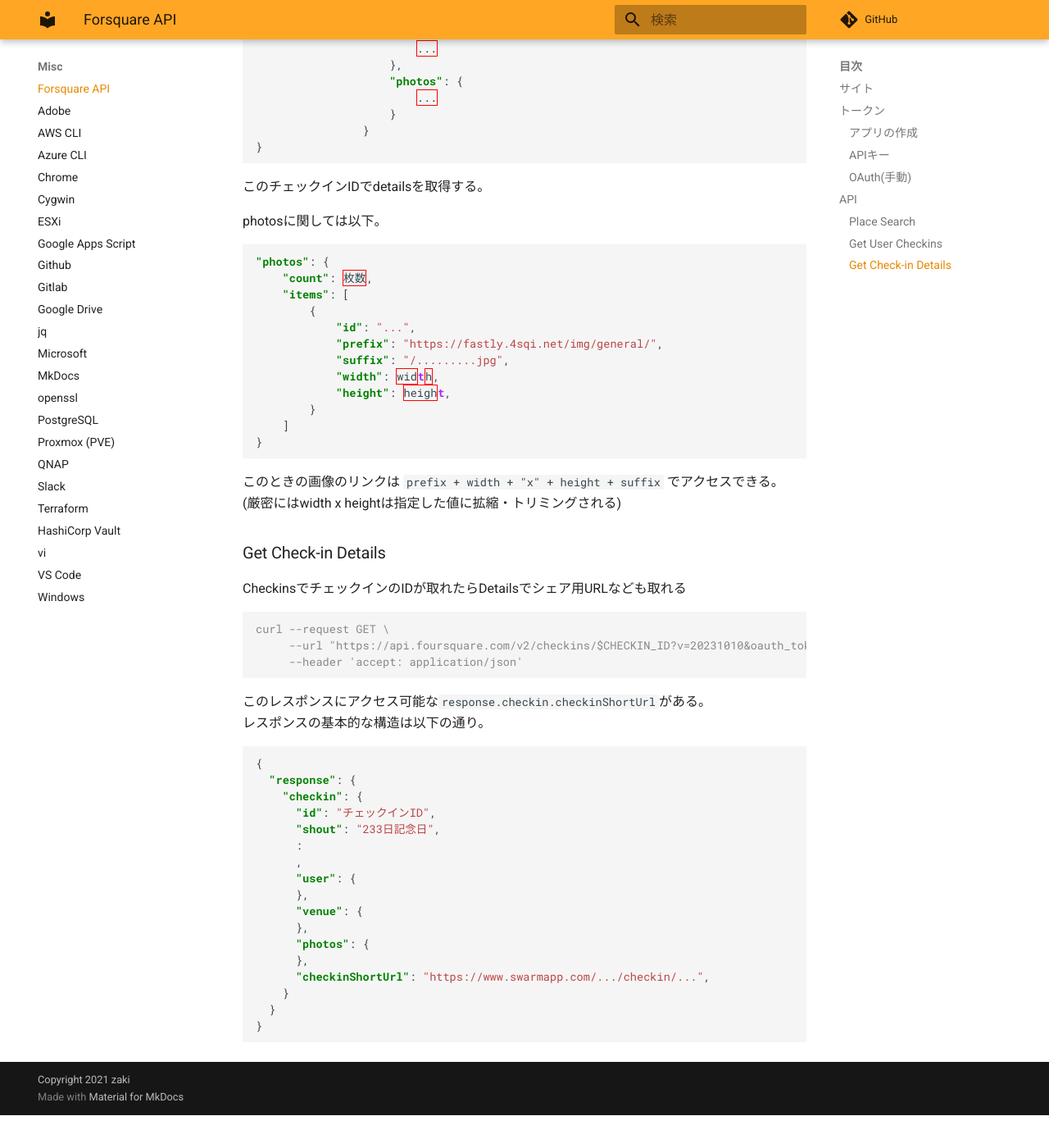
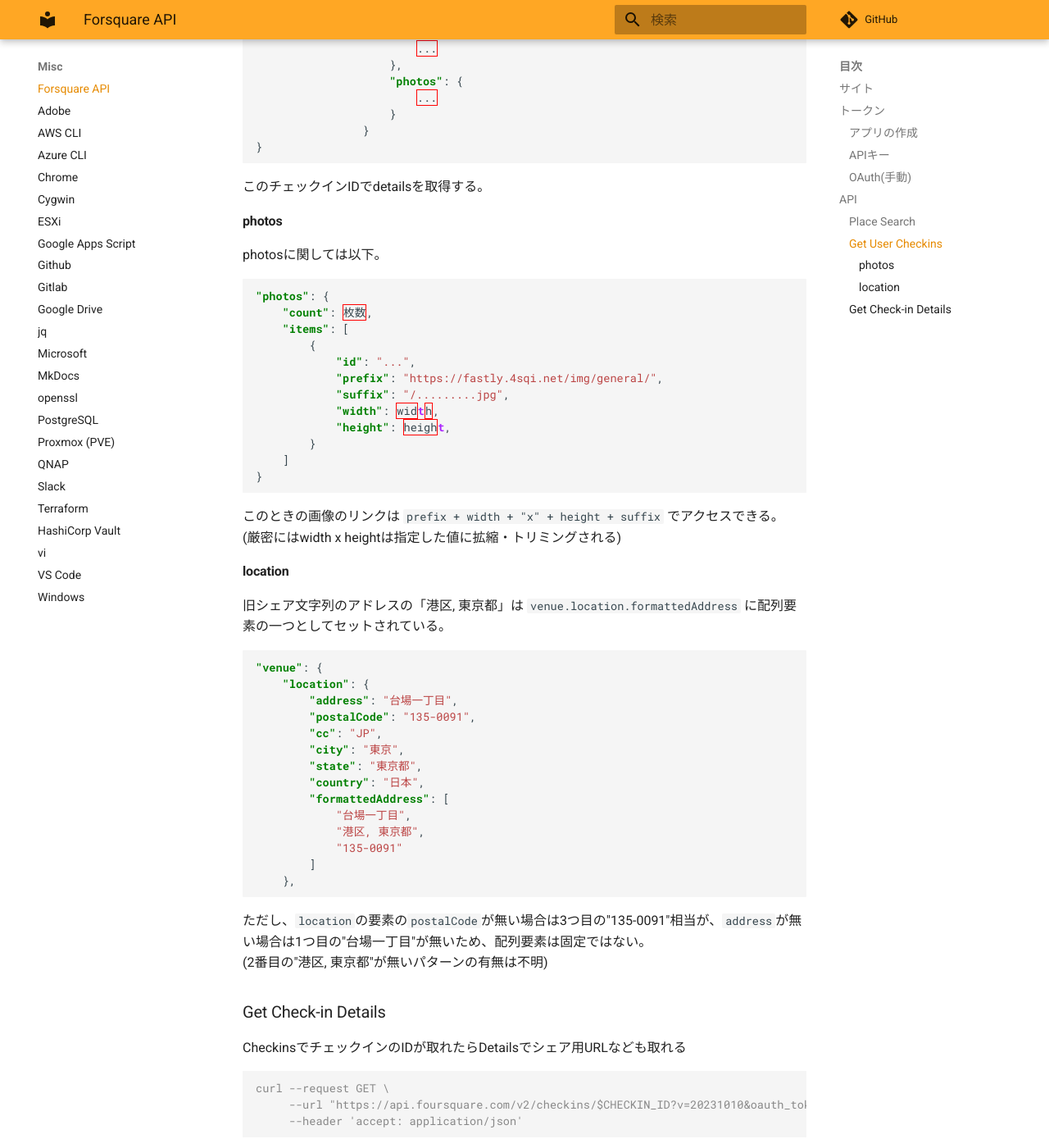
Before and after one commit to zaki-lknr/docs, an MkDocs documentation site: the page built from docs/Misc/4sq.md, in a window 1280 px wide and 1400 px high, scrolled down 1860 px. Shown: the whole window at 82% size. Built offline with MkDocs 1.6.1 and Material for MkDocs 9.7.7, drawn with Linux system fonts in a browser that asks for light colours; comment, search, counter and statistics services are not loaded; before the commit the page ends 3220 px from its top, so only the background shows below that.

Commit message:
add: misc/4sq: location.formattedAddressのパターン

````diff
--- a/docs/Misc/4sq.md
+++ b/docs/Misc/4sq.md
@@ -81,6 +81,8 @@ curl --request GET \
 
 このチェックインIDでdetailsを取得する。
 
+#### photos
+
 photosに関しては以下。
 
 ```json
@@ -100,6 +102,30 @@ photosに関しては以下。
 
 このときの画像のリンクは `prefix + width + "x" + height + suffix` でアクセスできる。
 (厳密にはwidth x heightは指定した値に拡縮・トリミングされる)
+
+#### location
+
+旧シェア文字列のアドレスの「港区, 東京都」は `venue.location.formattedAddress` に配列要素の一つとしてセットされている。
+
+```json
+"venue": {
+    "location": {
+        "address": "台場一丁目",
+        "postalCode": "135-0091",
+        "cc": "JP",
+        "city": "東京",
+        "state": "東京都",
+        "country": "日本",
+        "formattedAddress": [
+            "台場一丁目",
+            "港区, 東京都",
+            "135-0091"
+        ]
+    },
+```
+
+ただし、`location`の要素の`postalCode`が無い場合は3つ目の"135-0091"相当が、`address`が無い場合は1つ目の"台場一丁目"が無いため、配列要素は固定ではない。
+(2番目の"港区, 東京都"が無いパターンの有無は不明)
 
 ### Get Check-in Details
 
````
